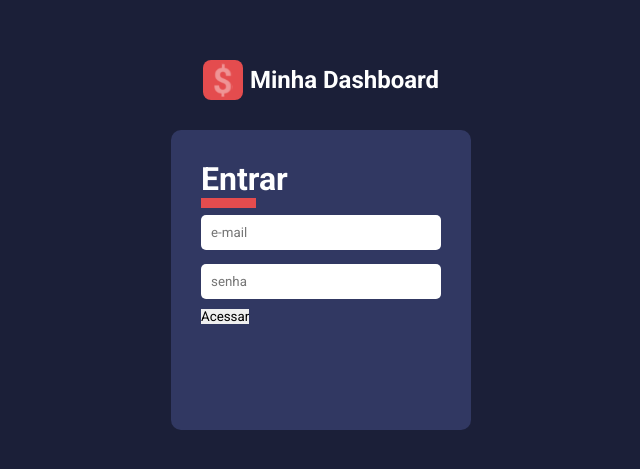
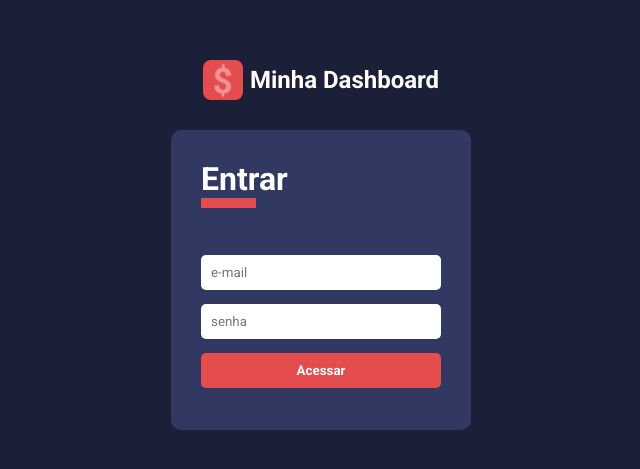
Before and after one commit to fariafmarcelo/dashboard-test, a React (Create React App) app: page / in a window 1280 px wide. Shown: the part 155-624 px from the top of the page, without its empty margins (319-959 px from the left). Built offline with nearby package versions, Linux system fonts and the light colour scheme.

Commit message:
feat: create button component

```diff
--- /dev/null
+++ b/src/components/Button/index.tsx
@@ -0,0 +1,14 @@
+import React, { ButtonHTMLAttributes } from 'react';
+import { ButtonComponent } from './styles';
+
+type IButtonProps = ButtonHTMLAttributes<HTMLButtonElement>;
+
+const Button: React.FC<IButtonProps> = ({ children, ...rest }) => {
+    return (
+        <ButtonComponent {...rest} >
+            {children}
+        </ButtonComponent>
+    );
+}
+
+export default Button;
--- /dev/null
+++ b/src/components/Button/styles.ts
@@ -0,0 +1,20 @@
+import styled from 'styled-components';
+
+export const ButtonComponent = styled.button`
+    width: 100%;
+
+    margin: 7px 0;
+    padding: 10px;
+
+    border-radius: 5px;
+
+    font-weight: 700;
+    color: ${props => props.theme.colors.white};
+    background-color: ${props => props.theme.colors.warning};
+
+    transition: opacity .3s;
+
+    &:hover {
+        opacity: .7;
+    }
+`;
--- a/src/components/Input/index.tsx
+++ b/src/components/Input/index.tsx
@@ -1,11 +1,11 @@
 import React, { InputHTMLAttributes } from 'react';
-import { Container } from './styles';
+import { InputComponent } from './styles';
 
 type IInputProps = InputHTMLAttributes<HTMLInputElement>;
 
 const Input: React.FC<IInputProps> = ({ ...rest }) => {
     return (
-        <Container {...rest} />
+        <InputComponent {...rest} />
     );
 }
 
--- a/src/components/Input/styles.ts
+++ b/src/components/Input/styles.ts
@@ -1,6 +1,6 @@
 import styled from 'styled-components';
 
-export const Container = styled.input`
+export const InputComponent = styled.input`
     width: 100%;
 
     margin: 7px 0;
--- a/src/pages/SingIn/index.tsx
+++ b/src/pages/SingIn/index.tsx
@@ -9,6 +9,7 @@
 } from './styles';
 
 import Input from '../../components/Input';
+import Button from '../../components/Button';
 
 import LogoImg from '../../assets/logo.svg'
 
@@ -34,7 +35,9 @@
                     placeholder='senha'
                 />
 
-                <button type="submit">Acessar</button>
+                <Button type="submit">
+                    Acessar
+                </Button>
             </Form>
         </Container>
     );
--- a/src/pages/SingIn/styles.ts
+++ b/src/pages/SingIn/styles.ts
@@ -43,6 +43,8 @@
 export const FormTitle = styled.h1`
     color: ${props => props.theme.colors.white};
 
+    margin-bottom: 40px;
+
     &:after {
         content: '';
         display: block;
```
